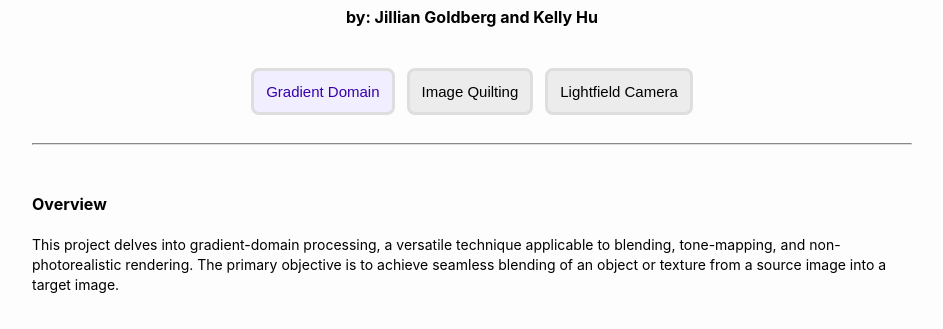
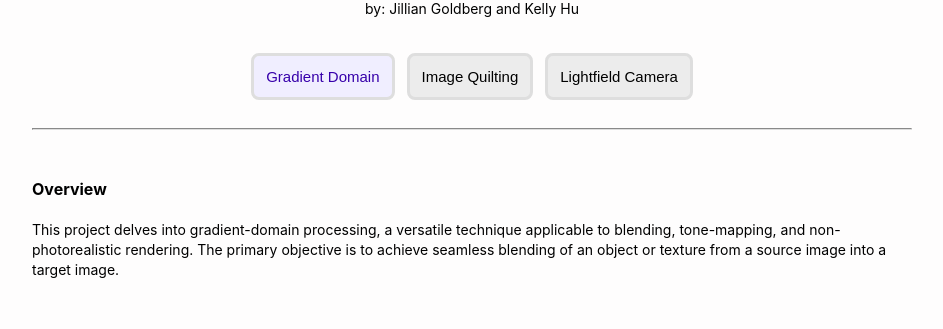
Before and after one commit to jilliangoldberg/cs180-websites, a plain HTML site: page finalproject/index.html in a window 1280 px wide. Shown: the part 264-593 px from the top of the page, without its empty margins (168-1111 px from the left). Drawn offline with Linux system fonts and the light colour scheme.

Commit message:
Update index.html

```diff
--- a/finalproject/index.html
+++ b/finalproject/index.html
@@ -7,7 +7,7 @@
     <div id="center">
       <h1>CS180 Final Project - Fall 2023</h1>
         <h1 id="larger">Gradient Domain Fusion 🐧</h1>
-        <h4>by: Jillian Goldberg and Kelly Hu</h4>
+        <p>by: Jillian Goldberg and Kelly Hu</p>
 		<br>
         <div id="row-buttons">
             <a href='index.html'><button disabled>Gradient Domain</button></a>
```
